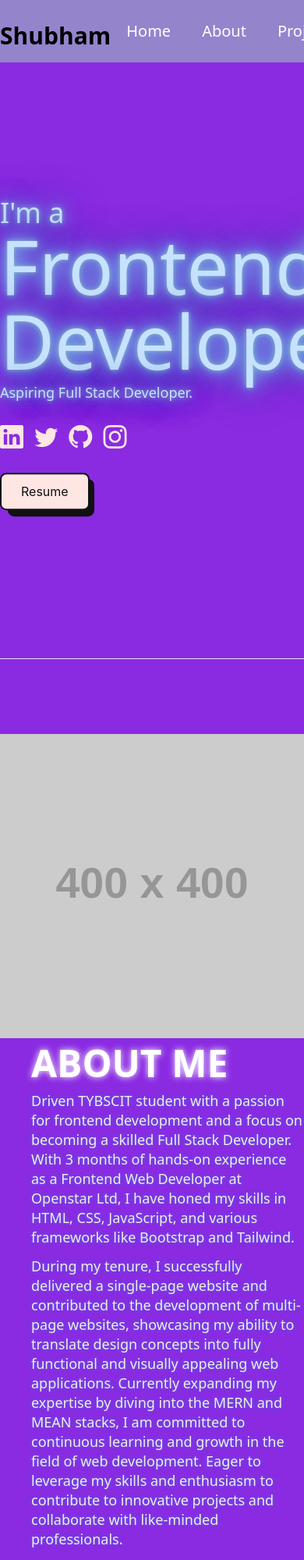
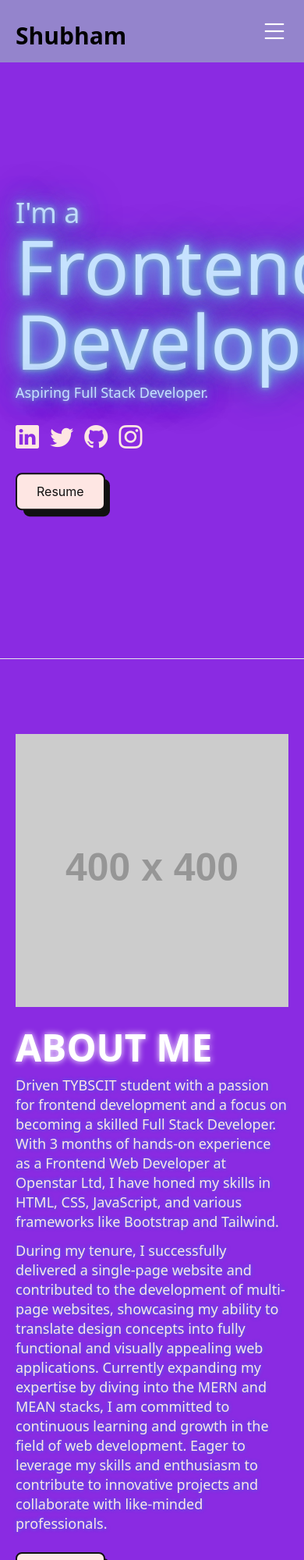
Before and after one commit to Shubhamkar20/Portfolio-Website, a plain HTML site: page index.html in a window 390 px wide. Shown: the top 2000 px of the page at 78% size. Drawn offline with nearby package versions, Linux system fonts and the light colour scheme; placeholder pictures from the web are drawn by us.

Commit message:
1/29/2003

```diff
--- a/assets/css/style.css
+++ b/assets/css/style.css
@@ -46,6 +46,10 @@ body {
 
 #linkListItems a{
   transition: all 0.5s ease-in-out;
+}
+
+#toggleBtn {
+  display : none;
 }
 
 .btn {
@@ -221,3 +225,30 @@ body {
   text-shadow: 0 0 10px #fee6e3;
   transition: all .2s ease-in-out;
 }
+
+
+
+
+
+
+/* ========================================= Media query ================================================= */
+@media screen and (max-width : 950px){
+  .navbar #linksList{
+    display: none;
+  }
+  #toggleBtn{
+    display: block;
+  }
+  #aboutSection #aboutContent{
+    flex-basis: auto !important;
+    padding-left: 0;
+    margin-top: 20px;
+  }
+}
+
+@media screen and (max-width : 1300px){
+  .container{
+    padding-left: 1.25rem;
+    padding-right: 1.25rem;
+  }
+}
--- a/index.html
+++ b/index.html
@@ -27,7 +27,7 @@
             </div>
 
             <div class="links text-white">
-                <ul class="flex items-center">
+                <ul id="linksList" class="flex items-center">
                     <li class="linkListItems"><a class="text-xl" href="#home">Home</a> </li>
                     <li class="linkListItems"><a class="text-xl" href="#aboutSection">About</a> </li>
                     <li class="linkListItems"><a class="text-xl" href="#">Projects</a> </li>
@@ -35,6 +35,8 @@
                     <li class="linkListItems"><a class="text-xl" href="Resume.pdf">Resume</a></li>
                     <li id="linkListItems"><a href="#contact"><button class="btn text-xl">Contact</button></a></li>
                 </ul>
+
+                <button id="toggleBtn" class="text-4xl"><i class="bi bi-list"></i></button>
             </div>
         </div>
     </header>
@@ -69,7 +71,7 @@
             <div class="img sm:text-3xl text-2x mb-2">
                 <img alt="ecommerce" src="https://dummyimage.com/400x400">
             </div>
-            <div class="basis-1 grow pl-10">
+            <div id="aboutContent" class="basis-1 grow pl-10">
                 <h1 id="aboutTitle" class="text-5xl font-bold text-white">ABOUT ME</h1>
                 <div id="aboutPara" class="text-lg mt-3">
                     <p>Driven TYBSCIT student with a passion for frontend development and a focus on
```
